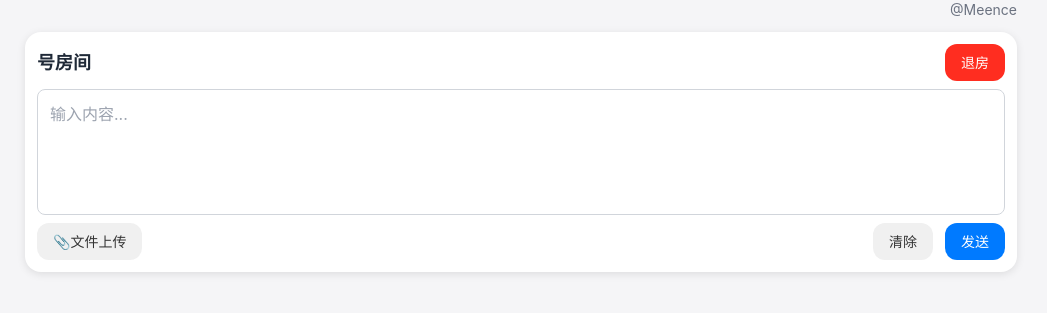
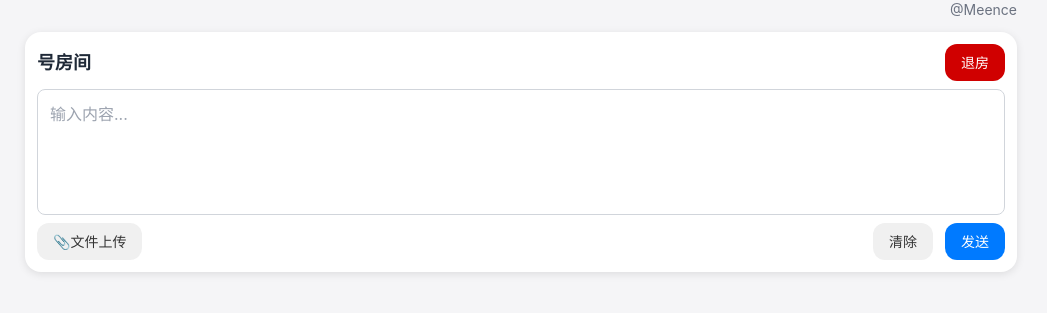
Before and after one commit to Meence/iWebShelter, a FastAPI app: template src/templates/index.html in a window 1280 px wide, with the pointer over the restyled element. Shown: the top 313 px of the page, without its empty margins (119-1166 px from the left). Run offline with FastAPI, Linux system fonts and the light colour scheme; the template is opened without the code that fills it, so the values that code supplies are empty; parts of the project's set-up code (start-up, migrations or seed data) failed here and were passed over; some libraries are stand-ins or nearby versions.

Commit message:
Update index.html

```diff
--- a/src/templates/index.html
+++ b/src/templates/index.html
@@ -135,7 +135,7 @@
         }
 
         .ios-btn-danger:hover {
-            background-color: #ff2d20;
+            background-color: #d00000;
         }
 
         /* 剪贴板卡片样式 */
```
